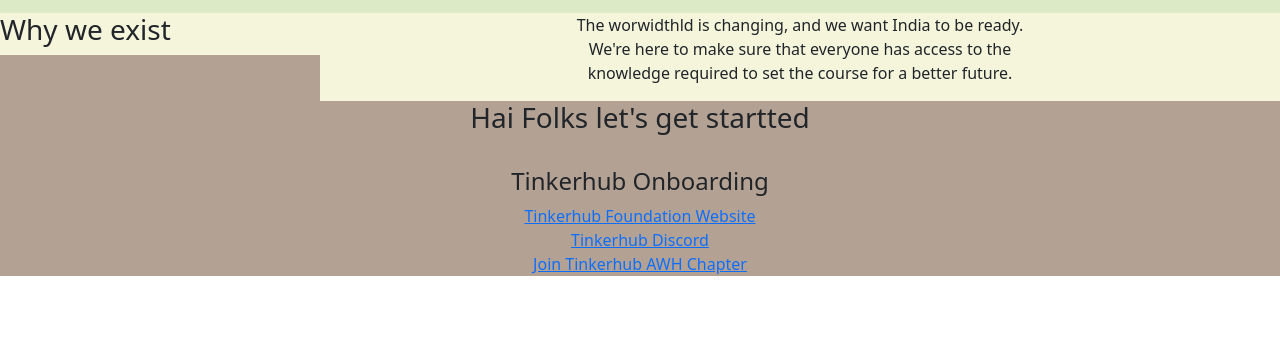
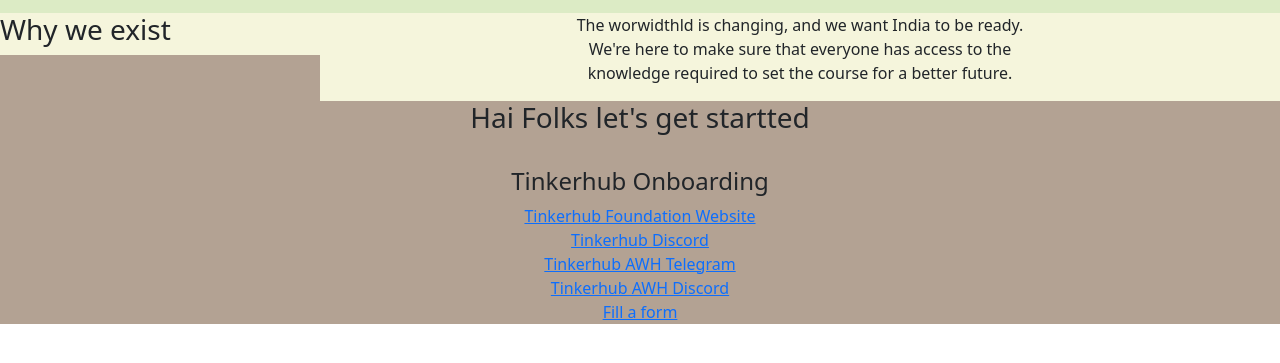
Before and after one commit to tinkerhub-awh/onboard_awh, a plain HTML site: page WhatISTinkerhub/index.html in a window 1280 px wide. Shown: the part 221-584 px from the top of the page. Drawn offline with nearby package versions, Linux system fonts and the light colour scheme.

Commit message:
release 2.0

```diff
--- a/WhatISTinkerhub/index.html
+++ b/WhatISTinkerhub/index.html
@@ -32,7 +32,9 @@
                 <h4>Tinkerhub Onboarding</h4>
                 <a href="https://tinkerhub.org/" target="_blank">Tinkerhub Foundation Website</a><br>
                 <a href="https://join.tinkerhub.org/" target="_blank">Tinkerhub Discord</a><br>
-                <a href="#">Join Tinkerhub AWH Chapter</a><br>
+                <a href="https://t.me/+HxgC1fBb6oVjYzll" target="_blank">Tinkerhub AWH Telegram</a><br>
+                <a href="https://discord.gg/tTPXmsb6" target="_blank">Tinkerhub AWH Discord</a><br>
+                <a href="https://forms.gle/wG696wpR4vpQyBWE8" target="_blank">Fill a form</a><br>
             </div>
         </center>
 
```
